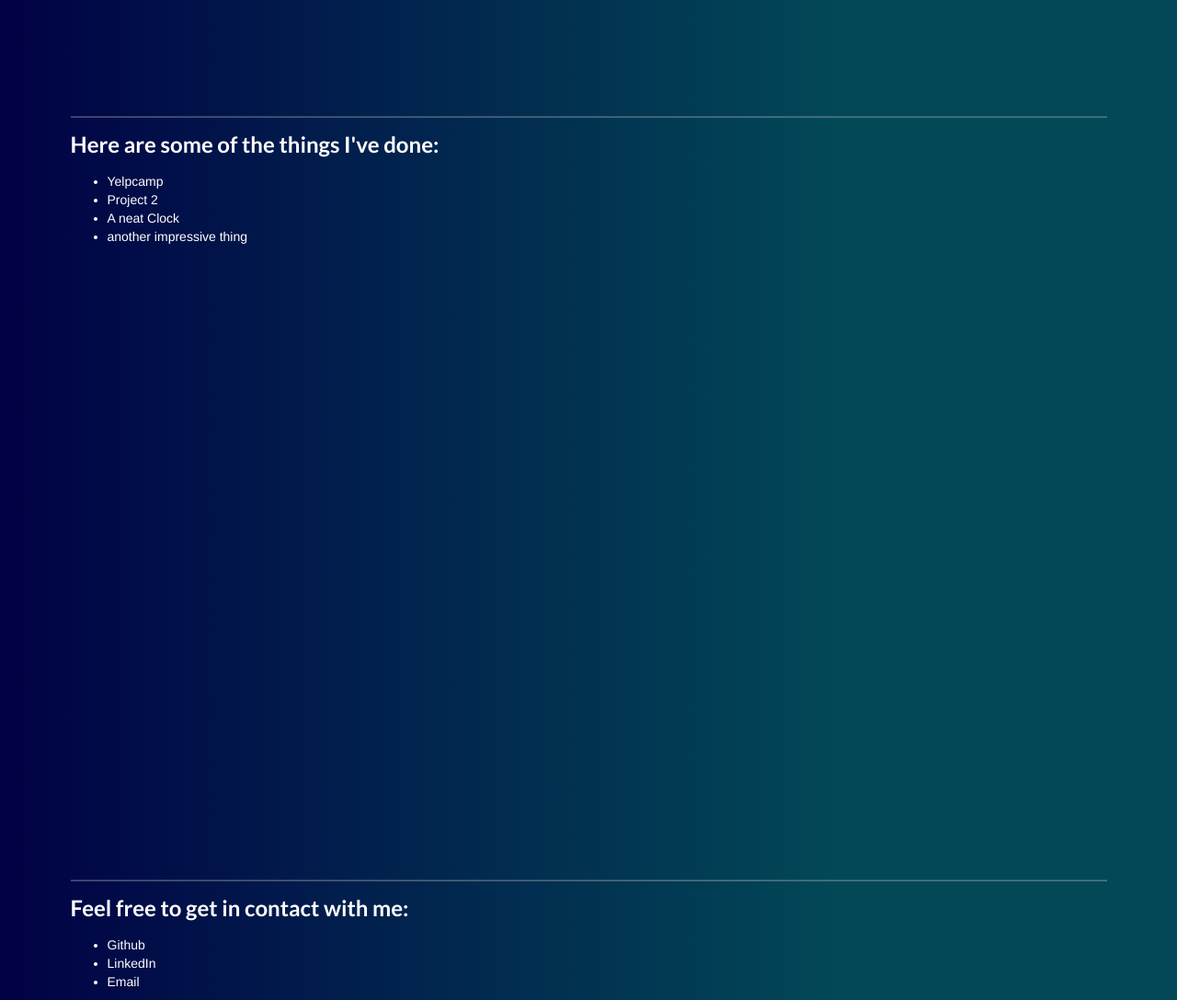
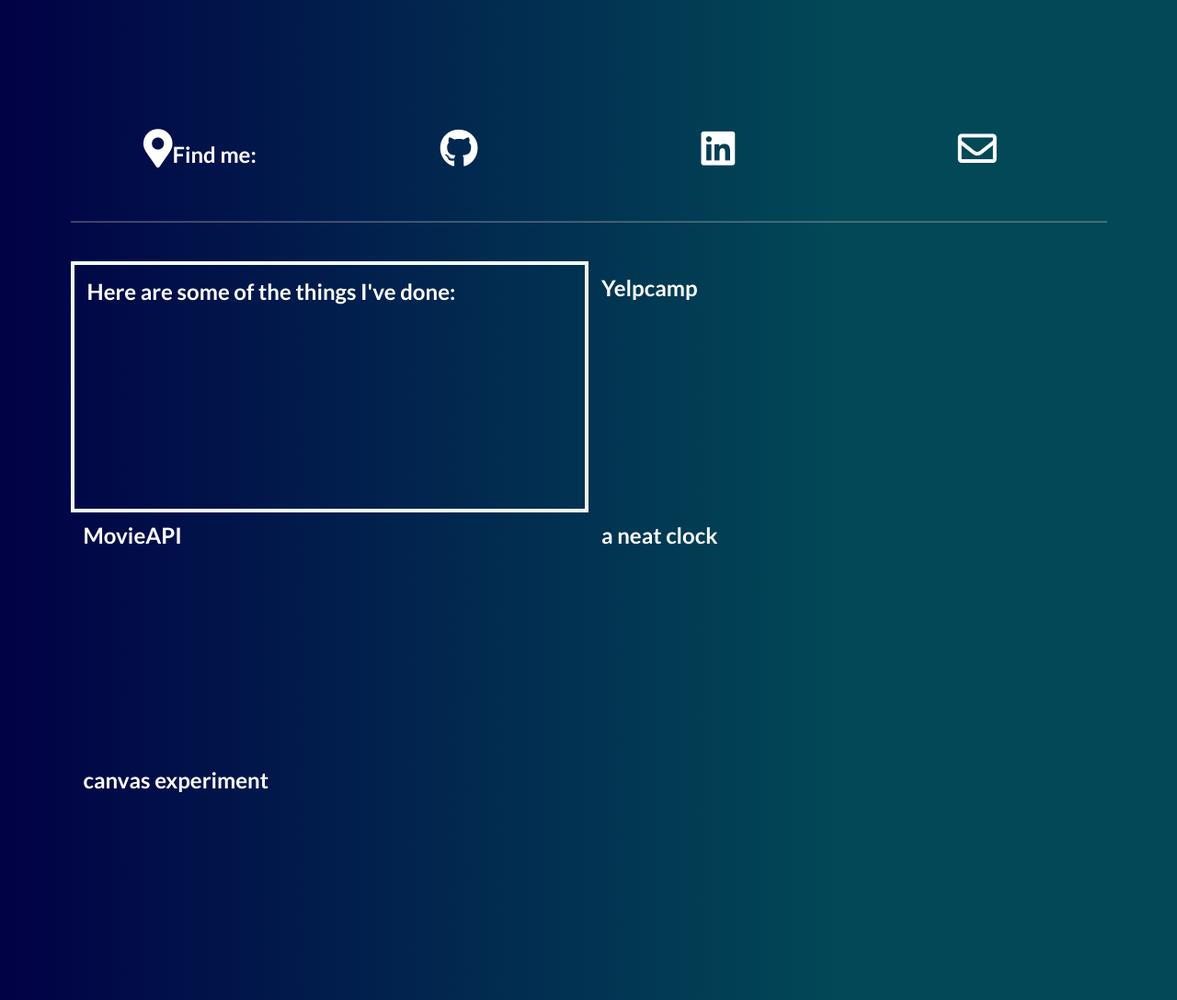
Before and after one commit to oscarreks/oscarreks.github.io, a plain HTML site: page index.html in a window 1280 px wide. Shown: the part 660-1747 px from the top of the page at 92% size. Drawn offline with nearby package versions, Linux system fonts and the light colour scheme.

Commit message:
add styling and grid system

```diff
--- a/index.html
+++ b/index.html
@@ -4,6 +4,7 @@
     <meta charset="UTF-8">
     <meta name="viewport" content="width=device-width, initial-scale=1.0">
     <title>Oscar's Portfolio</title>
+    <link rel="stylesheet" href="https://use.fontawesome.com/releases/v5.13.0/css/all.css">
     <link rel="stylesheet" href="https://cdnjs.cloudflare.com/ajax/libs/semantic-ui/2.4.1/semantic.min.css">
 	<link rel="stylesheet" type="text/css" href="styles.css">
 </head>
@@ -25,17 +26,23 @@
                 </h2>
             </div><!-- column -->
         </div> <!-- landing -->
+        <!-- <div class="ui divider"></div> -->
+        <div id="linkIcons" class="ui centered grid container">
+            <div class="four wide column"><h2><i class="fas fa-map-marker-alt"></i>Find me:</h2></div>
+            <div class="four wide column"><i class="fab fa-github"></i></div>
+            <div class="four wide column"><i class="fab fa-linkedin"></i></div>
+            <div class="four wide column"><i class="far fa-envelope"></i></div>
+
+        </div>
         <div class="ui divider"></div>
-        <div id="thingsSection" class="ui container">
-            <h2>
+        <div id="thingsSection" class="ui stackable grid container">
+            <h2 class="eight wide column">
                 Here are some of the things I've done:
             </h2>
-            <ul>
-                <li>Yelpcamp</li>
-                <li>Project 2</li>
-                <li>A neat Clock</li>
-                <li>another impressive thing</li>
-            </ul>
+            <div class="eight wide column"><h2>Yelpcamp</h2></div>
+            <div class="eight wide column"><h2>MovieAPI</h2></div>
+            <div class="eight wide column"><h2>a neat clock</h2></div>
+            <div class="eight wide column"><h2>canvas experiment</h2></div>
         </div>
         <div class="ui divider"></div>
         <div id="contactSection" class="ui container">
@@ -50,6 +57,7 @@
 
 
     <p>Trademark Oscar R</p>
+    <!-- <script src="https://use.fontawesome.com/c735fa8d90.js"></script> -->
     <script
       src="https://code.jquery.com/jquery-3.5.1.min.js"
       integrity="sha256-9/aliU8dGd2tb6OSsuzixeV4y/faTqgFtohetphbbj0="
--- a/styles.css
+++ b/styles.css
@@ -43,6 +43,38 @@ body{
 	height: 100vh;
 }
 
-.divider {
+.ui.divider {
 	background: rgba(255, 255, 255, .2);
+	margin: 4.0rem 0;
 }
+
+
+#linkIcons i{
+	font-size: 3rem;
+}
+
+#linkIcons div{
+	text-align: center;
+	width: 100%;
+	height: 100%;
+
+}
+#linkIcons div:hover{
+	background: rgba(0, 0, 0, .2);
+	/* box-shadow: 0 10px 10px -10px rgba(255, 255, 255, 0.7); */
+}
+
+
+#thingsSection div{
+	display: flex;
+	align-content: center;
+}
+#thingsSection div:hover{
+	background: rgba(0, 0, 0, .2);
+	border-bottom: 4px solid honeydew;
+	margin-bottom: -4px;
+}
+#thingsSection > h2{
+	border: 4px solid honeydew;
+	margin-bottom: -4px;
+}
```
